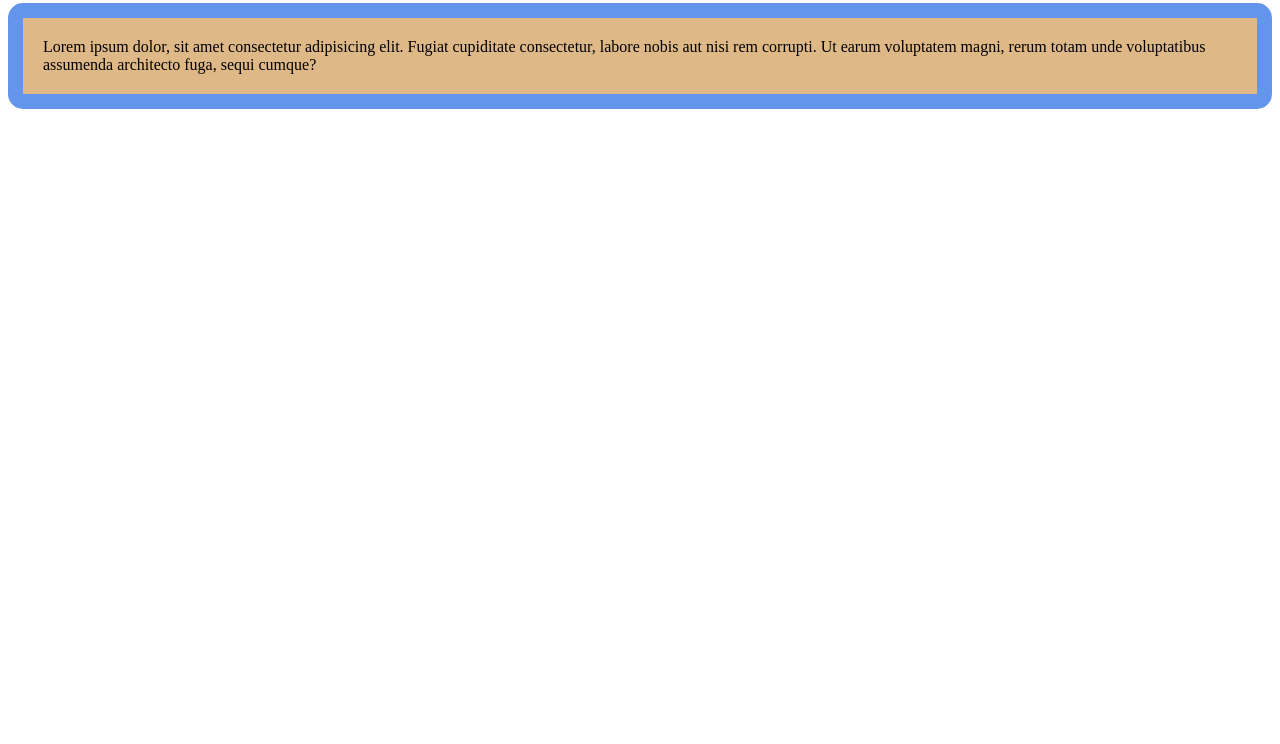
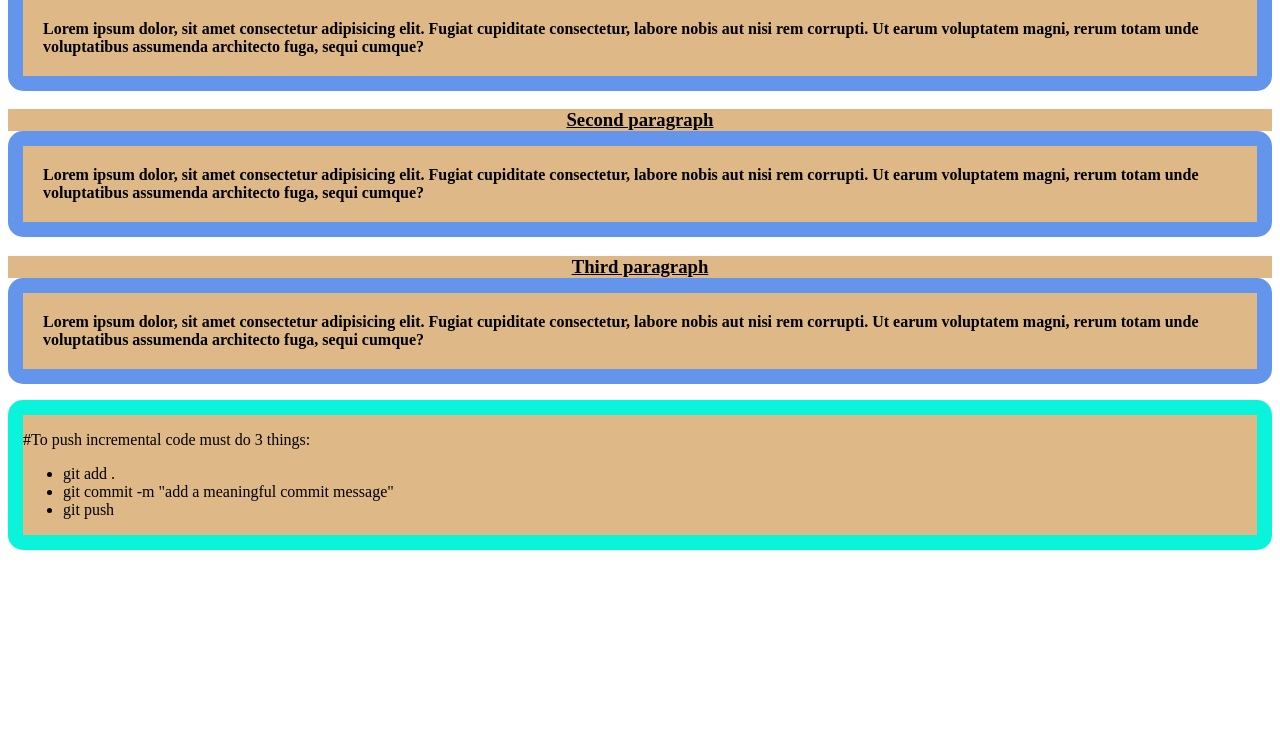
Before and after one commit to AR-Fahad/My-first-website, a plain HTML site: page Index.html in a window 1280 px wide. Shown: the part 56-800 px from the top of the page. Drawn offline with Linux system fonts and the light colour scheme.

Commit message:
this is updated commit blog

```diff
--- a/External CSS/blog.css
+++ b/External CSS/blog.css
@@ -1,6 +1,8 @@
 h3{
    background-color: burlywood;
    text-align: center;
+   margin-bottom: 0px;
+   text-decoration: underline;
 }
 *{
     /* margin: 0; */
@@ -10,4 +12,11 @@ h3{
     border-radius: 15px;
     padding: 20px;
     background-color: burlywood;
+    margin-top: 0px;
+    font-weight: bold;
 }
+.git{
+    border: 15px solid rgb(10, 244, 220);
+    border-radius: 15px;
+    background-color: burlywood;
+}
--- a/Index.html
+++ b/Index.html
@@ -8,8 +8,24 @@
 </head>
 <body>
     <div>
-        <h3>My first website</h3>
+        <h3>First paragraph</h3>
         <p class="lorem">Lorem ipsum dolor, sit amet consectetur adipisicing elit. Fugiat cupiditate consectetur, labore nobis aut nisi rem corrupti. Ut earum voluptatem magni, rerum totam unde voluptatibus assumenda architecto fuga, sequi cumque?</p>
+    </div>
+    <div>
+        <h3>Second paragraph</h3>
+        <p class="lorem">Lorem ipsum dolor, sit amet consectetur adipisicing elit. Fugiat cupiditate consectetur, labore nobis aut nisi rem corrupti. Ut earum voluptatem magni, rerum totam unde voluptatibus assumenda architecto fuga, sequi cumque?</p>
+    </div>
+    <div>
+        <h3>Third paragraph</h3>
+        <p class="lorem">Lorem ipsum dolor, sit amet consectetur adipisicing elit. Fugiat cupiditate consectetur, labore nobis aut nisi rem corrupti. Ut earum voluptatem magni, rerum totam unde voluptatibus assumenda architecto fuga, sequi cumque?</p>
+    </div>
+    <div class="git">
+        <p>#To push incremental code must do 3 things:</p>
+        <ul>
+            <li>git add .</li>
+            <li>git commit -m "add a meaningful commit message"</li>
+            <li>git push</li>
+        </ul>
     </div>
 </body>
 </html>
```
